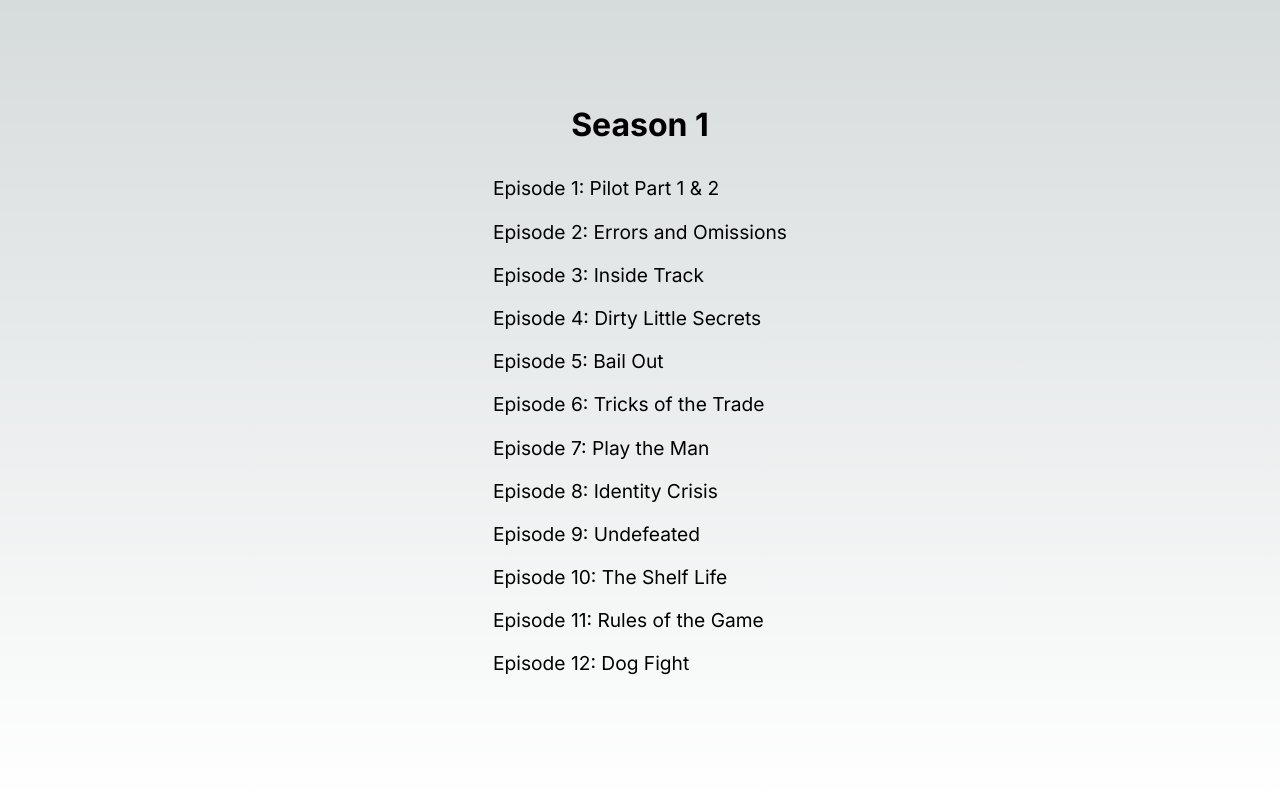
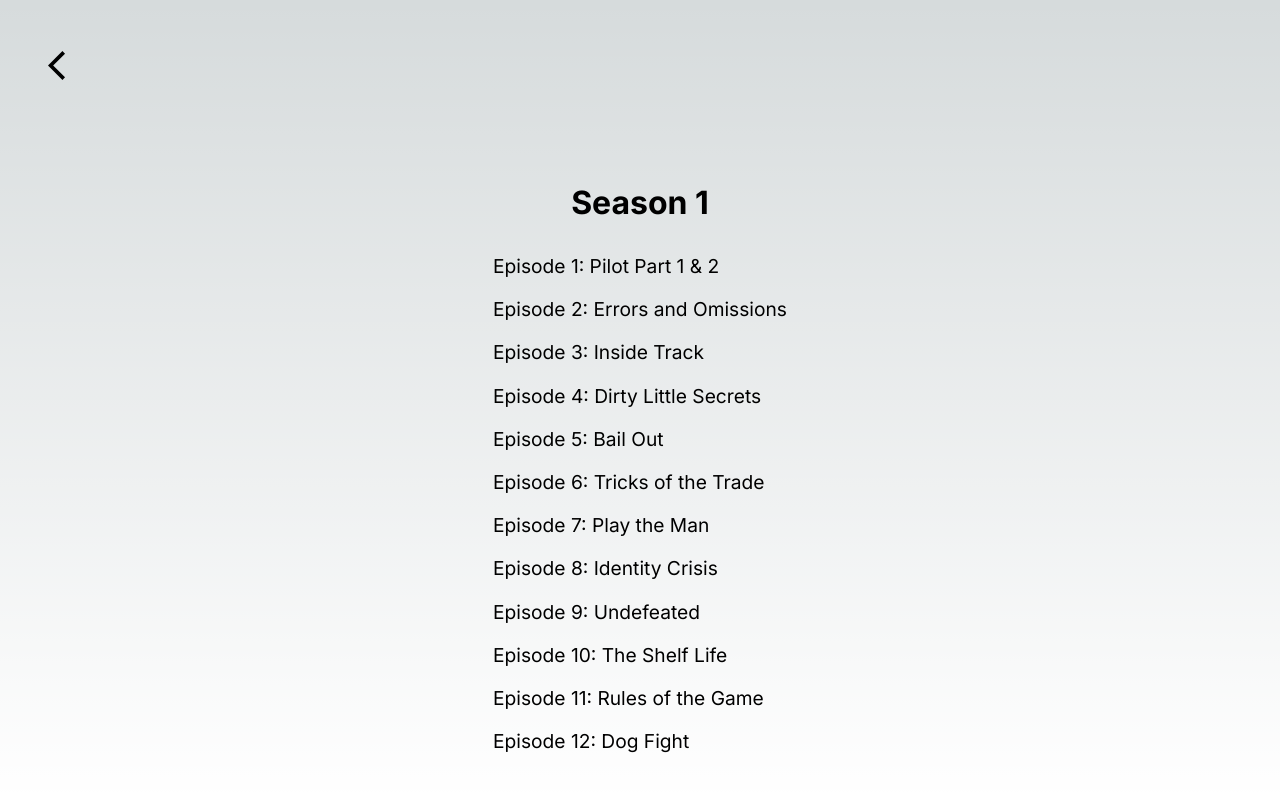
Before and after one commit to Sara-Jo/english-with-suits, a Next.js app: page /list in a window 1280 px wide. Shown: the top 792 px of the page. Built offline with nearby package versions, Linux system fonts and the light colour scheme.

Commit message:
add: back button

```diff
--- a/src/app/list/page.module.css
+++ b/src/app/list/page.module.css
@@ -1,6 +1,21 @@
 .main {
   width: 100vw;
   height: 100vh;
+  padding: 2rem;
+}
+
+.backButton {
+  padding: 1rem;
+  display: inline-block;
+
+  &:hover {
+    cursor: pointer;
+  }
+}
+
+.container {
+  width: 100%;
+  margin-top: 5rem;
   display: flex;
   flex-direction: column;
   align-items: center;
--- a/src/app/list/page.tsx
+++ b/src/app/list/page.tsx
@@ -1,8 +1,18 @@
+"use client";
+
+import { useRouter } from "next/navigation";
 import styles from "./page.module.css";
+import ArrowBackIosIcon from "@mui/icons-material/ArrowBackIos";
 
 export default function List() {
+  const router = useRouter();
+
   return (
     <main className={styles.main}>
+      <div onClick={() => router.back()} className={styles.backButton}>
+        <ArrowBackIosIcon fontSize="large" />
+      </div>
+      <div className={styles.container}>
         <h1>Season 1</h1>
         <div className={styles.list}>
           <p className={styles.episode}>Episode 1: Pilot Part 1 & 2</p>
@@ -18,6 +28,7 @@ export default function List() {
           <p className={styles.episode}>Episode 11: Rules of the Game</p>
           <p className={styles.episode}>Episode 12: Dog Fight</p>
         </div>
+      </div>
     </main>
   );
 }
--- a/src/app/page.module.css
+++ b/src/app/page.module.css
@@ -14,4 +14,8 @@
   border: solid 1px;
   border-radius: 1rem;
   padding: 1rem 2rem;
+
+  &:hover {
+    cursor: pointer;
+  }
 }
```
Also changed, not shown: package.json (+8 -4 lines), 1 other file (tests, documents, lock files or other folders). Lines whose indentation alone changed are shown as unchanged.
